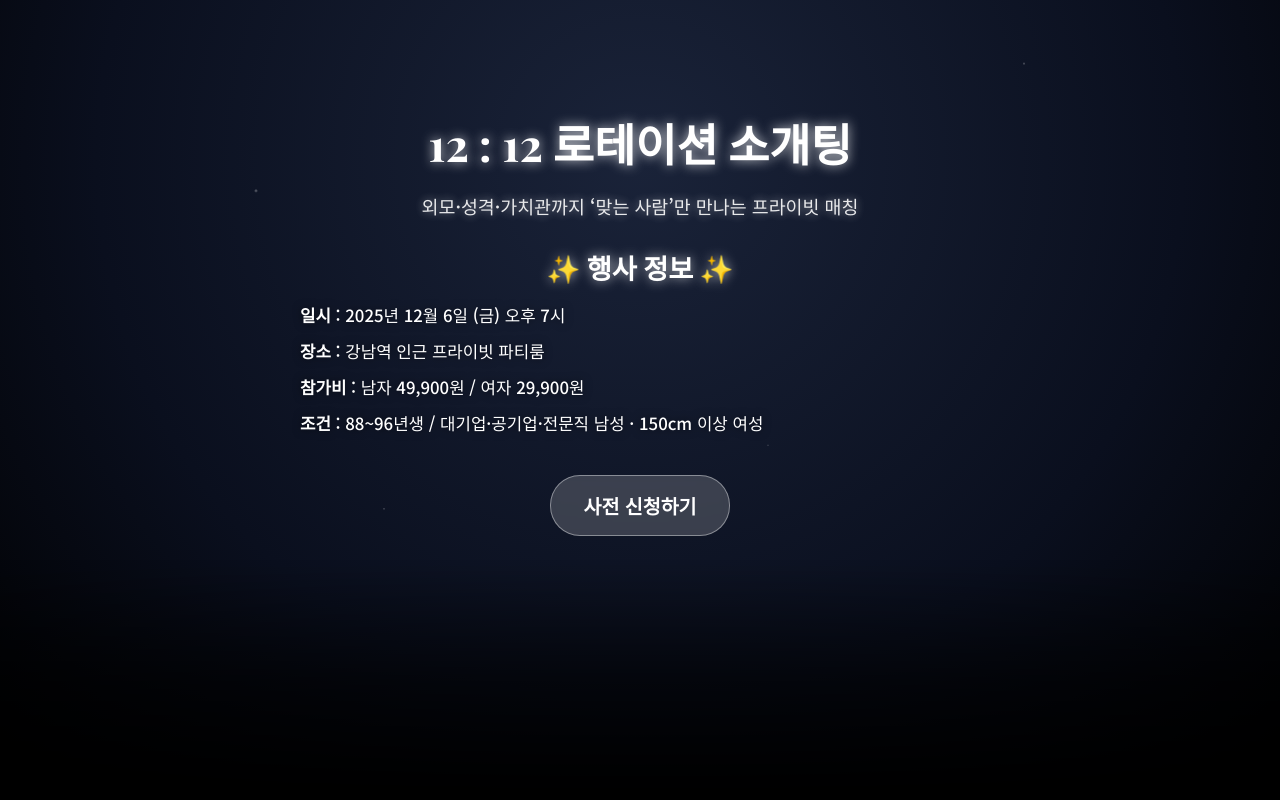
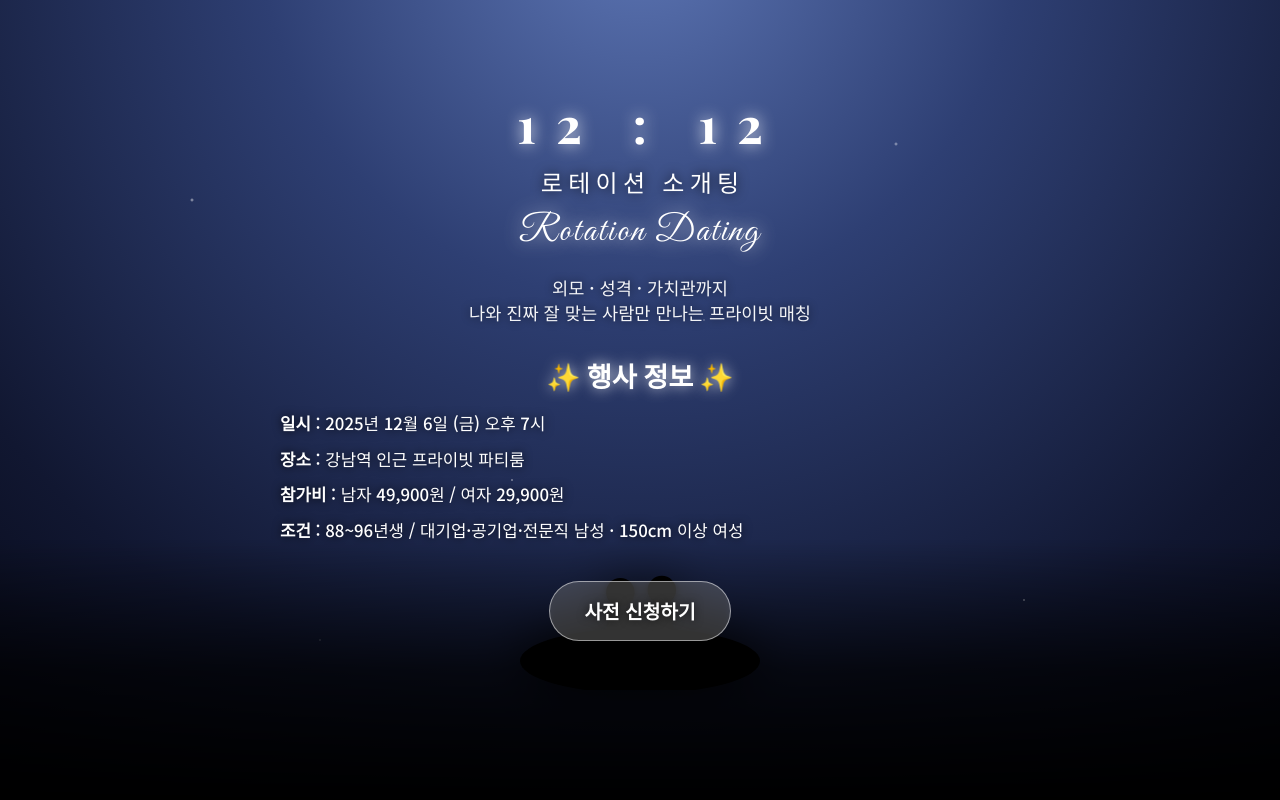
Before and after one commit to jjyong131/ChapSSalDDuck, a plain HTML site: page index.html in a window 1280 px wide. Drawn offline with nearby package versions, Linux system fonts and the light colour scheme.

Commit message:
Update index.html

```diff
--- a/index.html
+++ b/index.html
@@ -5,64 +5,69 @@
     <meta name="viewport" content="width=device-width, initial-scale=1.0">
     <title>12:12 로테이션 소개팅 - 사전 신청</title>
 
-    <!-- GA -->
+    <!-- GA (원래 쓰던 것 그대로) -->
     <script async src="https://www.googletagmanager.com/gtag/js?id=G-4018LH294V"></script>
     <script>
       window.dataLayer = window.dataLayer || [];
       function gtag(){dataLayer.push(arguments);}
       gtag('js', new Date());
-      gtag('config', 'G-4014018LH294V');
+      gtag('config', 'G-4018LH294V');
     </script>
 
-    <!-- Fonts -->
-    <link href="https://fonts.googleapis.com/css2?family=Noto+Sans+KR:wght@300;500;700;900&family=Playfair+Display:wght@500;700;900&display=swap" rel="stylesheet">
+    <!-- Fonts: 포스터 느낌 (Playfair + Great Vibes + Noto Sans KR) -->
+    <link href="https://fonts.googleapis.com/css2?family=Great+Vibes&family=Noto+Sans+KR:wght@300;500;700;900&family=Playfair+Display:wght@500;700;900&display=swap" rel="stylesheet">
 
     <style>
         /* ============================
-           🌌 배경
+           🌌 배경 : 초저녁 하늘 + 별빛 강조
         ============================ */
         body {
             margin: 0;
             padding: 0;
             font-family: 'Noto Sans KR', sans-serif;
             color: white;
-            background: radial-gradient(circle at 50% 20%, #1a2339 0%, #0a0f1e 60%, #000 100%);
+            background:
+                radial-gradient(circle at 50% -10%, #5d76b5 0%, #2e3f73 35%, #111731 75%, #050714 100%);
             background-attachment: fixed;
             position: relative;
             overflow-x: hidden;
         }
 
-        /* ✨ 별빛 */
+        /* ✨ 별빛 레이어 (더 눈에 띄게) */
         body::before {
             content: "";
-            position: absolute;
+            position: fixed;
             top: 0; left: 0;
             width: 100%; height: 100%;
             background-image:
-                radial-gradient(2px 2px at 20% 30%, rgba(255,255,255,0.8), transparent),
-                radial-gradient(1.5px 1.5px at 80% 10%, rgba(255,255,255,0.7), transparent),
-                radial-gradient(1px 1px at 60% 70%, rgba(255,255,255,0.6), transparent),
-                radial-gradient(1.2px 1.2px at 30% 80%, rgba(255,255,255,0.7), transparent);
-            opacity: 0.45;
+                radial-gradient(2px 2px at 15% 25%, rgba(255,255,255,0.9), transparent),
+                radial-gradient(2px 2px at 70% 18%, rgba(255,255,255,0.8), transparent),
+                radial-gradient(1.5px 1.5px at 40% 60%, rgba(255,255,255,0.85), transparent),
+                radial-gradient(1.5px 1.5px at 80% 75%, rgba(255,255,255,0.8), transparent),
+                radial-gradient(1px 1px at 25% 80%, rgba(255,255,255,0.8), transparent),
+                radial-gradient(1px 1px at 55% 40%, rgba(255,255,255,0.9), transparent);
+            opacity: 0.7;
+            mix-blend-mode: screen;
             pointer-events: none;
+            z-index: 0;
         }
 
-        /* 🌙 바닥 실루엣 */
-        .silhouette {
+        /* 🌙 바닥 실루엣(언덕 느낌) */
+        .silhouette-ground {
             position: fixed;
             bottom: 0; left: 0;
-            width: 100%; height: 240px;
-            background: linear-gradient(to top, rgba(0,0,0,1), rgba(0,0,0,0.6), transparent);
+            width: 100%; height: 260px;
+            background: linear-gradient(to top, rgba(0,0,0,0.98), rgba(0,0,0,0.7), transparent);
             z-index: 0;
         }
 
         /* ============================
-           🌌 텍스트만 배경 위에 표시
+           ✒ 메인 텍스트 영역
         ============================ */
         .overlay {
             position: relative;
-            padding-top: 80px;
-            padding-bottom: 100px;
+            padding-top: 90px;
+            padding-bottom: 110px;
             z-index: 2;
             display: flex;
             justify-content: center;
@@ -70,8 +75,8 @@
 
         .container {
             width: 92%;
-            max-width: 680px;
-            padding: 0 25px;
+            max-width: 720px;
+            padding: 0 28px;
             text-align: center;
             background: none !important;
             border: none !important;
@@ -79,24 +84,48 @@
             backdrop-filter: none !important;
         }
 
-        /* 헤더 */
         h1 {
+            margin: 0 0 10px 0;
+        }
+
+        .title-main {
+            display: block;
             font-family: 'Playfair Display', serif;
-            font-size: 2.8em;
-            margin-bottom: 12px;
-            text-shadow: 0 0 12px rgba(255,255,255,0.8);
+            font-size: 3.1rem;
+            letter-spacing: 0.4em;
+            text-indent: 0.4em;
+            text-shadow: 0 0 16px rgba(255,255,255,0.9);
+        }
+
+        .title-sub {
+            display: block;
+            margin-top: 8px;
+            font-family: 'Noto Sans KR', sans-serif;
+            font-size: 1.5rem;
+            letter-spacing: 0.22em;
+            text-indent: 0.22em;
+            font-weight: 500;
+            text-shadow: 0 0 12px rgba(0,0,0,0.8);
+        }
+
+        .script-tagline {
+            margin: 8px 0 20px 0;
+            font-family: 'Great Vibes', cursive;
+            font-size: 2.3rem;
+            letter-spacing: 0.06em;
+            text-shadow: 0 0 18px rgba(255,255,255,0.8);
         }
 
         .subtitle {
-            font-size: 1.15em;
-            opacity: 0.9;
-            margin-bottom: 28px;
-            text-shadow: 0 0 10px rgba(255,255,255,0.6);
+            font-size: 1.1rem;
+            opacity: 0.95;
+            margin-bottom: 30px;
+            text-shadow: 0 0 10px rgba(0,0,0,0.7);
         }
 
-        /* 행사 정보 */
+        /* 행사 정보 텍스트 (투명 박스 위) */
         .event-details {
-            margin-top: 20px;
+            margin-top: 16px;
             padding: 0;
             background: none !important;
             border: none !important;
@@ -105,39 +134,62 @@
 
         .event-details h2 {
             font-family: 'Playfair Display', serif;
-            font-size: 1.7em;
-            margin-bottom: 15px;
-            text-shadow: 0 0 12px rgba(255,255,255,0.7);
+            font-size: 1.7rem;
+            margin: 0 0 14px 0;
             text-align: center;
+            text-shadow: 0 0 14px rgba(255,255,255,0.8);
         }
 
         .event-details p {
-            font-size: 1.05em;
-            line-height: 1.65;
-            margin: 8px 0;
-            text-shadow: 0 0 8px rgba(0,0,0,0.6);
-        }
-
-        /* 버튼 */
-        .cta-button {
-            margin-top: 30px;
-            background: rgba(255,255,255,0.18);
-            padding: 15px 32px;
-            border-radius: 30px;
-            font-size: 1.22em;
-            font-weight: bold;
-            color: #fff;
-            border: 1px solid rgba(255,255,255,0.4);
-            cursor: pointer;
-            transition: .3s;
-            backdrop-filter: blur(3px);
-        }
-        .cta-button:hover {
-            background: rgba(255,255,255,0.34);
+            font-size: 1.05rem;
+            line-height: 1.7;
+            margin: 7px 0;
+            text-shadow: 0 0 10px rgba(0,0,0,0.85);
         }
 
         /* ============================
-           모달 (기능 유지)
+           💕 중앙 커플 실루엣
+        ============================ */
+        .couple-wrapper {
+            position: fixed;
+            left: 50%;
+            bottom: 110px;
+            transform: translateX(-50%);
+            width: 240px;
+            height: 200px;
+            z-index: 1;
+            pointer-events: none;
+        }
+
+        .couple-silhouette {
+            width: 100%;
+            height: 100%;
+            filter: drop-shadow(0 0 25px rgba(0,0,0,0.9));
+        }
+
+        /* ============================
+           버튼
+        ============================ */
+        .cta-button {
+            margin-top: 30px;
+            background: rgba(255,255,255,0.2);
+            padding: 15px 34px;
+            border-radius: 999px;
+            font-size: 1.2rem;
+            font-weight: 700;
+            color: #fff;
+            border: 1px solid rgba(255,255,255,0.5);
+            cursor: pointer;
+            transition: all .3s;
+            backdrop-filter: blur(3px);
+            text-shadow: 0 0 8px rgba(0,0,0,0.7);
+        }
+        .cta-button:hover {
+            background: rgba(255,255,255,0.4);
+        }
+
+        /* ============================
+           모달 (기존 기능 그대로, 다만 약간 투명 스타일)
         ============================ */
         .modal {
             display: none;
@@ -149,7 +201,7 @@
         }
 
         .modal-content {
-            background: rgba(0,0,0,0.85);
+            background: rgba(5, 8, 20, 0.92);
             border: 1px solid rgba(255,255,255,0.20);
             width: 85%;
             max-width: 420px;
@@ -157,9 +209,10 @@
             padding: 30px;
             border-radius: 15px;
             color: #fff;
-            backdrop-filter: blur(6px);
+            backdrop-filter: blur(10px);
             text-align: center;
             position:relative;
+            box-shadow: 0 18px 45px rgba(0,0,0,0.7);
         }
 
         .close-btn {
@@ -174,23 +227,69 @@
             width: 90%;
             padding: 12px;
             margin-top: 12px;
-            background: rgba(255,255,255,0.10);
-            border: 1px solid rgba(255,255,255,0.25);
-            border-radius: 8px;
+            background: rgba(255,255,255,0.08);
+            border: 1px solid rgba(255,255,255,0.3);
+            border-radius: 10px;
             color:white;
+            font-size: 0.95rem;
+        }
+
+        @media (max-width: 600px) {
+            .title-main {
+                font-size: 2.4rem;
+                letter-spacing: 0.28em;
+                text-indent: 0.28em;
+            }
+            .title-sub {
+                font-size: 1.2rem;
+            }
+            .script-tagline {
+                font-size: 2rem;
+            }
+            .couple-wrapper {
+                bottom: 95px;
+                width: 200px;
+                height: 170px;
+            }
         }
     </style>
 </head>
 
 <body>
 
-<div class="silhouette"></div>
+    <!-- 바닥 언덕 실루엣 -->
+    <div class="silhouette-ground"></div>
 
+    <!-- 중앙 커플 실루엣 (SVG로 구현) -->
+    <div class="couple-wrapper">
+        <svg class="couple-silhouette" viewBox="0 0 220 180" xmlns="http://www.w3.org/2000/svg">
+            <!-- 바닥 타원 -->
+            <ellipse cx="110" cy="155" rx="110" ry="30" fill="#000000" />
+            <!-- 왼쪽 사람 (약간 기댄 느낌) -->
+            <circle cx="92" cy="92" r="13" fill="#000000" />
+            <path d="M82 105 Q92 112 102 105 L104 140 Q103 150 95 155 L85 155 Q78 150 78 140 Z" fill="#000000" />
+            <!-- 오른쪽 사람 -->
+            <circle cx="130" cy="90" r="13" fill="#000000" />
+            <path d="M122 103 Q130 110 138 103 L142 142 Q141 150 135 155 L125 155 Q118 150 118 142 Z" fill="#000000" />
+            <!-- 두 사람이 붙어있는 부분 살짝 강조 -->
+            <path d="M102 115 Q116 125 130 115 Q124 130 108 130 Z" fill="#000000" />
+        </svg>
+    </div>
+
+    <!-- 메인 콘텐츠 -->
     <div class="overlay">
         <div class="container">
 
-    <h1>12 : 12 로테이션 소개팅</h1>
-    <p class="subtitle">외모·성격·가치관까지 ‘맞는 사람’만 만나는 프라이빗 매칭</p>
+            <h1>
+                <span class="title-main">12 : 12</span>
+                <span class="title-sub">로테이션 소개팅</span>
+            </h1>
+            <p class="script-tagline">Rotation Dating</p>
+
+            <p class="subtitle">
+                외모 · 성격 · 가치관까지<br>
+                나와 진짜 잘 맞는 사람만 만나는 프라이빗 매칭
+            </p>
 
             <div class="event-details">
                 <h2>✨ 행사 정보 ✨</h2>
@@ -206,8 +305,8 @@
     </div>
 
     <!-- ================================
-     사전 신청 모달 (기능 그대로)
-================================ -->
+         사전 신청 모달 (기존 기능 그대로)
+    ================================= -->
     <div id="formModal" class="modal">
         <div class="modal-content">
             <span class="close-btn" id="closeForm">&times;</span>
@@ -254,8 +353,8 @@
     </div>
 
     <!-- ================================
-     기존 JS 로직 (100% 유지)
-================================ -->
+         JS 로직 (기존 기능 100% 유지)
+    ================================= -->
     <script>
         const formModal = document.getElementById('formModal');
         const successModal = document.getElementById('successModal');
@@ -293,7 +392,7 @@
 
         preRegBtn.onclick = function() {
             formModal.style.display = "block";
-        gtag('event', 'pre_register_click');
+            gtag('event', 'pre_register_click', {'event_category': 'registration','event_label': '사전 신청 버튼'});
         }
 
         closeFormBtn.onclick = function() {
```
Lines whose indentation alone changed are shown as unchanged.
